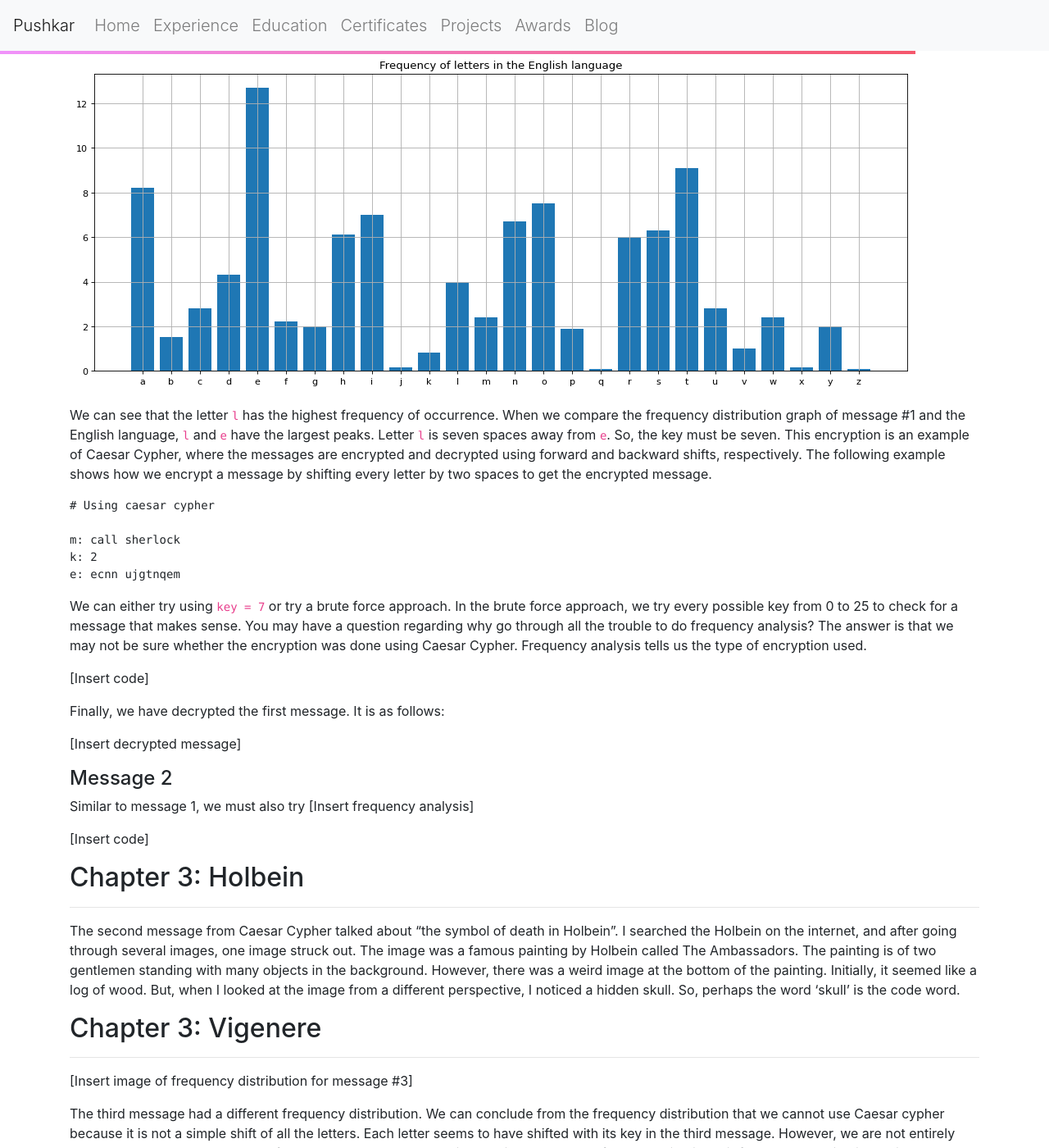
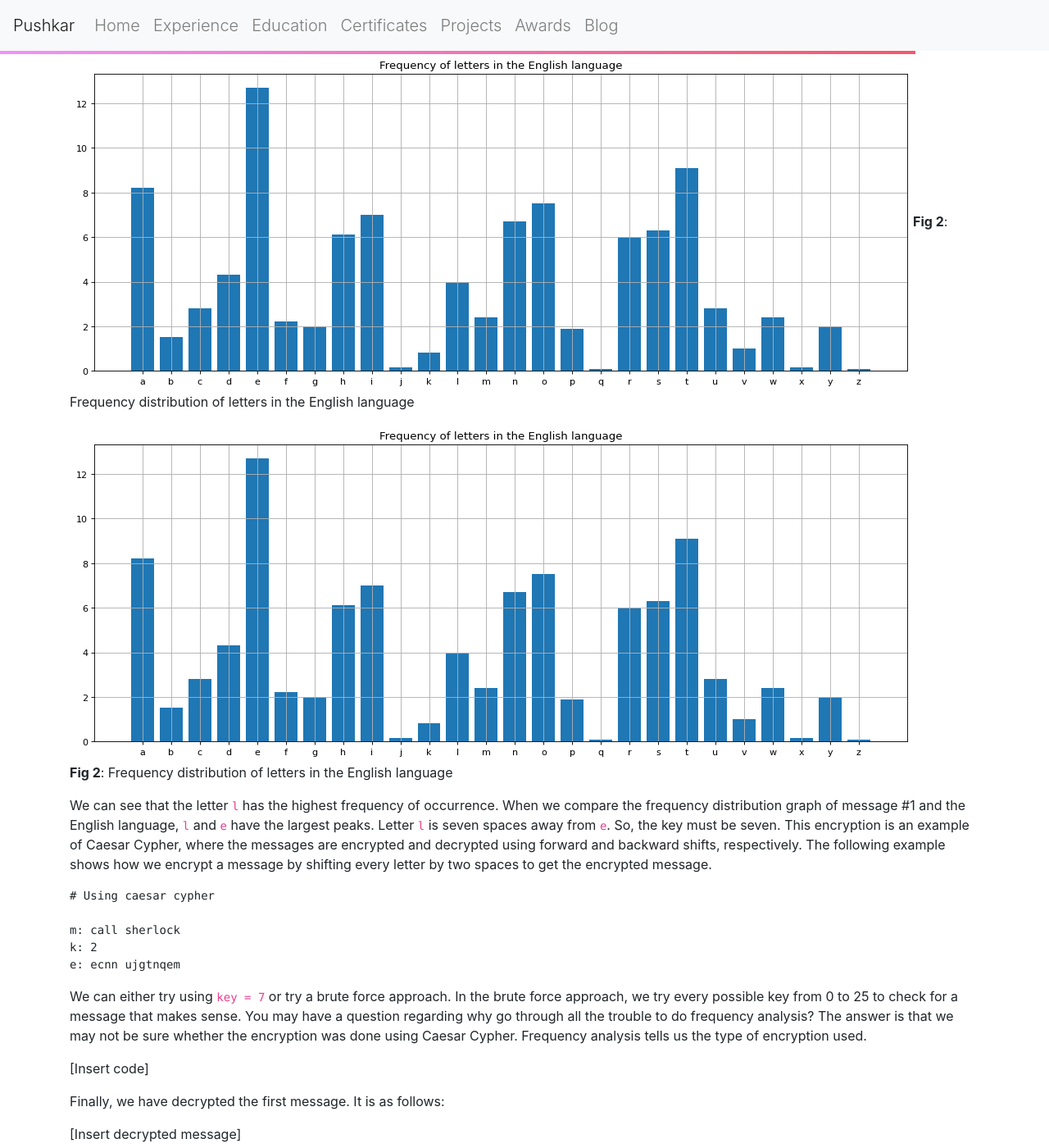
Before and after one commit to pushkarkadam/portfolio, a Jekyll site: the page built from my_collections/_posts/2021-12-14-code-breaking.md, in a window 1280 px wide and 1400 px high, scrolled down 9379 px. Shown: the whole window at 82% size. Built offline with Jekyll 4.4.1, drawn with Linux system fonts in a browser that asks for light colours; nearby versions of some CDN libraries.

Commit message:
Figure added in includes.

```diff
--- /dev/null
+++ b/_includes/image.html
@@ -0,0 +1,4 @@
+<figure class="image">
+    <img src="{{ include.url }}" alt="{{ include.description }}" class="img-fluid">
+    <figcaption>{{ include.description }}</figcaption>
+</figure>
--- a/my_collections/_posts/2021-12-14-code-breaking.md
+++ b/my_collections/_posts/2021-12-14-code-breaking.md
@@ -166,7 +166,9 @@ plt.bar(list(fr1.keys()), list(fr1.values()), align='center')
 
 The frequency graph of message #1 is similar to the frequency graph of any passage in the English language. In other words, in every passage in the English language, certain letters appear in large numbers than the others.
 
-![English frequency](/portfolio/assets/images/blogs/cryptography/english_freq.png){:class="img-fluid"}
+![English frequency](/portfolio/assets/images/blogs/cryptography/english_freq.png){:class="img-fluid"}**Fig 2**: Frequency distribution of letters in the English language
+
+{% include image.html url="/portfolio/assets/images/blogs/cryptography/english_freq.png" description="<strong>Fig 2</strong>: Frequency distribution of letters in the English language" %}
 
 
 We can see that the letter `l` has the highest frequency of occurrence. When we compare the frequency distribution graph of message #1 and the English language, `l` and `e` have the largest peaks. Letter `l` is seven spaces away from `e`. So, the key must be seven. This encryption is an example of Caesar Cypher, where the messages are encrypted and decrypted using forward and backward shifts, respectively. The following example shows how we encrypt a message by shifting every letter by two spaces to get the encrypted message.
```
